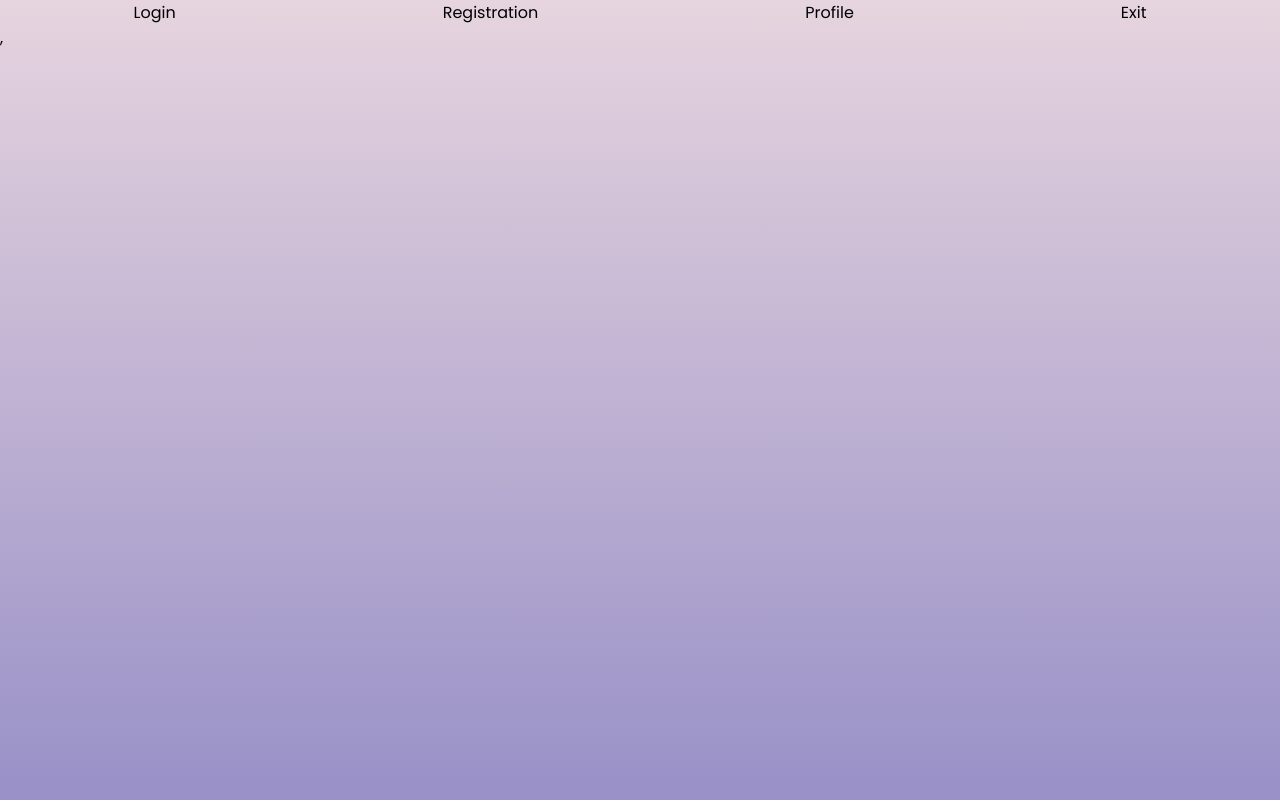
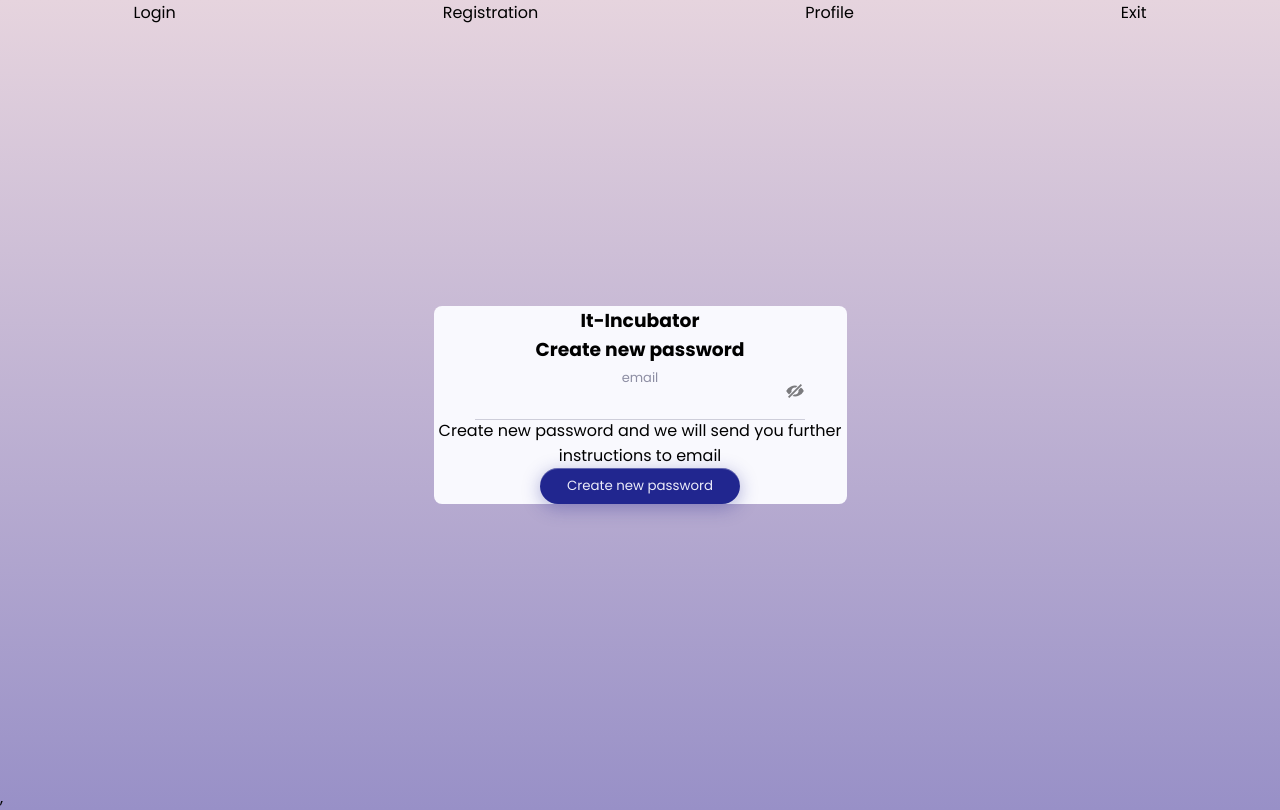
Before and after one commit to SashaPolyanski/BrainStorm, a React (Create React App) app: page /set-new-password in a window 1280 px wide. Built offline with nearby package versions, Linux system fonts and the light colour scheme; no server answers.

Commit message:
'added useForm to FP, CE, PR'

```diff
--- a/src/App.tsx
+++ b/src/App.tsx
@@ -2,6 +2,9 @@ import React from 'react';
 
 import { Route, Routes } from 'react-router-dom';
 
+import CheckEmail from './features/auth/Password/CheckEmail/CheckEmail';
+import ForgotPassword from './features/auth/Password/ForgotPassword/ForgotPassword';
+import PasswordRecovery from './features/auth/Password/PasswordRecovery/PasswordRecovery';
 import NavigationBar from './ui/components/navigation/NavigationBar';
 import Login1 from './ui/Pages/login/Login';
 import Profile from './ui/Pages/profile/Profile';
@@ -14,6 +17,9 @@ const App = () => (
       <Route path="/" element={<Login1 />} />
       <Route path="/registration" element={<Registration />} />
       <Route path="/profile" element={<Profile />} />
+      <Route path="/check-email" element={<CheckEmail />} />
+      <Route path="/set-new-password" element={<PasswordRecovery />} />
+      <Route path="/forgot" element={<ForgotPassword />} />
     </Routes>
   </>
 );
--- /dev/null
+++ b/src/bll/passwordReducer.ts
@@ -0,0 +1,43 @@
+import { createAsyncThunk, createSlice, Dispatch, PayloadAction } from '@reduxjs/toolkit';
+
+type initialType = {
+  email: string;
+  isSend: boolean;
+  isNewPassword: string;
+};
+
+const InitialState: initialType = {
+  email: '',
+  isSend: false,
+  isNewPassword: '',
+};
+
+const slice = createSlice({
+  name: 'password',
+  initialState: InitialState,
+  reducers: {
+    sendEmail(state, action: PayloadAction<{ email: string; isSend: boolean }>) {
+      state.email = action.payload.email;
+      state.isSend = action.payload.isSend;
+    },
+    setNewPassword(state, action: PayloadAction<{ isNewPassword: string }>) {
+      // eslint-disable-next-line no-debugger
+      state.isNewPassword = action.payload.isNewPassword;
+    },
+  },
+});
+export const passwordReducer = slice.reducer;
+export const { setNewPassword } = slice.actions;
+// export const sendEmailTC = (email: string) => async (dispatch: Dispatch) => {};
+
+//= =======================TC=============================
+
+export const setNewPasswordTC = createAsyncThunk(
+  'password/setNewPassword',
+  async (param: { password: string; token?: string }, { dispatch }) => {
+    try {
+      dispatch(setNewPassword({ isNewPassword: param.password }));
+      // eslint-disable-next-line no-empty
+    } catch (e) {}
+  },
+);
--- a/src/bll/store.ts
+++ b/src/bll/store.ts
@@ -3,11 +3,13 @@ import { TypedUseSelectorHook, useDispatch, useSelector } from 'react-redux';
 import thunkMiddleware, { ThunkAction, ThunkDispatch } from 'redux-thunk';
 
 import { authReducer } from './authReducer';
+import { passwordReducer } from './passwordReducer';
 import { registrationReducer } from './registrationReducer';
 
 const rootReducer = combineReducers({
   registration: registrationReducer,
   auth: authReducer,
+  register: passwordReducer,
 });
 
 export const store = configureStore({
--- a/src/features/auth/Password/ForgotPassword/ForgotPassword.tsx
+++ b/src/features/auth/Password/ForgotPassword/ForgotPassword.tsx
@@ -1,14 +1,20 @@
 import React, { ChangeEvent } from 'react';
 
+import { SubmitHandler, useForm } from 'react-hook-form';
+import { useDispatch } from 'react-redux';
 import { NavLink } from 'react-router-dom';
 
-import { sendEmailTC } from '../../../../main/bll/passwordReducer';
 import { PATH } from '../../../../main/ui/Routes/Routes';
 import Button from '../../../../ui/components/button/Button';
 import { Input } from '../../../../ui/components/input/Input';
 import { AuthWrapper } from '../../../../ui/styles/authWrapper/AuthWrapper';
 
+type FormDataType = {
+  email: string;
+};
+
 const ForgotPassword = () => {
+  const dispatch = useDispatch<any>();
   const [currentValue, setCurrentValue] = React.useState('');
   const onChangeHandler = (e: ChangeEvent<HTMLInputElement>) => {
     setCurrentValue(e.currentTarget.value);
@@ -17,24 +23,28 @@ const ForgotPassword = () => {
     sendEmailTC(currentValue);
   };
 
+  const { register, handleSubmit, formState, reset } = useForm<FormDataType>();
+  const onSubmit: SubmitHandler<FormDataType> = email => {
+    dispatch(sendEmailTC(email.email));
+    // console.log(data);
+    reset();
+  };
+
   return (
     <AuthWrapper>
       <div>
         <h3>It-Incubator</h3>
         <h3>Forgot your password?</h3>
       </div>
+      <form onSubmit={handleSubmit(onSubmit)}>
         <div>
-        <Input
-          type="password"
-          placeholder="Email"
-          value={currentValue}
-          onChange={onChangeHandler}
-        />
+          <Input type="text" register={register} label="email" name="email" />
           <p>Enter your email address and we will send you further instructions</p>
         </div>
         <div>
           <Button type="submit" name="Send" onClick={onClickHandler} variant="auth" />
         </div>
+      </form>
       <p>Did you remember your password?</p>
       <NavLink to={PATH.CHECK_EMAIL}>
         <p>Try logging in</p>
@@ -43,3 +53,6 @@ const ForgotPassword = () => {
   );
 };
 export default ForgotPassword;
+function sendEmailTC(currentValue: string) {
+  throw new Error('Function not implemented.');
+}
--- a/src/features/auth/Password/PasswordRecovery/PasswordRecovery.tsx
+++ b/src/features/auth/Password/PasswordRecovery/PasswordRecovery.tsx
@@ -1,23 +1,29 @@
 import React, { ChangeEvent } from 'react';
 
+import { SubmitHandler, useForm } from 'react-hook-form';
+import { useDispatch, useSelector } from 'react-redux';
 import { useParams } from 'react-router-dom';
 
-import { setNewPasswordTC } from '../../../../main/bll/passwordReducer';
+import { setNewPasswordTC } from '../../../../bll/passwordReducer';
+import { AppRootStateType } from '../../../../bll/store';
 import Button from '../../../../ui/components/button/Button';
 import { Input } from '../../../../ui/components/input/Input';
 import { AuthWrapper } from '../../../../ui/styles/authWrapper/AuthWrapper';
 
+export type FormData = {
+  password: string;
+};
+
 const PasswordRecovery = () => {
-  // const dispatch = useDispatch()
+  const dispatch = useDispatch<any>();
+  const pass = useSelector((state: AppRootStateType) => state.register.isNewPassword);
+  console.log(pass);
   const { token } = useParams<{ token: string }>();
 
-  const [newPassword, setNewPassword] = React.useState<string>('');
-
-  const onChangeHandler = (e: ChangeEvent<HTMLInputElement>) => {
-    setNewPassword(e.currentTarget.value);
-  };
-  const onClickHandler = () => {
-    setNewPasswordTC(newPassword, token);
+  const { register, handleSubmit, formState, reset } = useForm<FormData>();
+  const onSubmit: SubmitHandler<FormData> = password => {
+    dispatch(setNewPasswordTC({ password: password.password, token }));
+    reset();
   };
 
   return (
@@ -26,18 +32,15 @@ const PasswordRecovery = () => {
         <h3>It-Incubator</h3>
         <h3>Create new password</h3>
       </div>
-      <div>
-        <Input
-          placeholder="Password"
-          type="password"
-          onChange={onChangeHandler}
-          value={newPassword}
-        />
-        <p>Create new password and we will send you further instructions to email</p>
-      </div>
-      <div>
-        <Button variant="auth" name=" Create new password" onClick={onClickHandler} />
-      </div>
+      <form onSubmit={handleSubmit(onSubmit)}>
+        <div>
+          <Input type="password" register={register} label="email" name="password" />
+          <p>Create new password and we will send you further instructions to email</p>
+        </div>
+        <div>
+          <Button variant="auth" name=" Create new password" type="submit" />
+        </div>
+      </form>
     </AuthWrapper>
   );
 };
```
Also changed, not shown: src/main/bll/passwordReducer.ts (deleted, +0 -25 lines), src/main/bll/store.ts (deleted, +0 -19 lines). Lines whose indentation alone changed are shown as unchanged.
